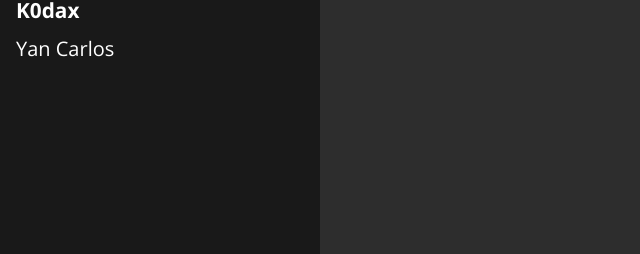
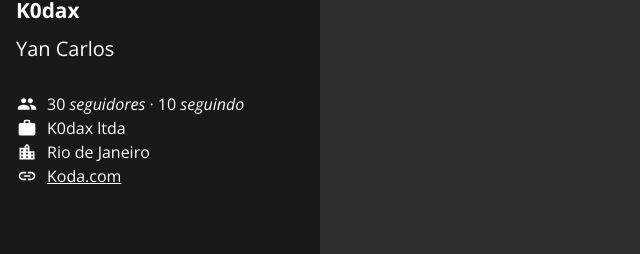
Before and after one commit to K0dax/api-github, a React (Create React App) app: page /repositories in a window 1280 px wide. Shown: the part 214-468 px from the top of the page, without its empty margins (0-640 px from the left). Built offline with nearby package versions, Linux system fonts and the light colour scheme.

Commit message:
Repositories users data pt.2

```diff
--- a/src/pages/RepositoriesPage/Profile/index.js
+++ b/src/pages/RepositoriesPage/Profile/index.js
@@ -1,6 +1,8 @@
 import React from 'react';
 
-import { Container, Header, Avatar, Login, Name } from './styles';
+import { MdGroup, MdLocationCity, MdWork, MdLink } from 'react-icons/md';
+
+import { Container, Header, Avatar, Login, Name, Inner, Data } from './styles';
 
 const Profile = () => (
   <Container>
@@ -9,6 +11,24 @@
       <Login>K0dax</Login>
       <Name>Yan Carlos</Name>
     </Header>
+    <Inner>
+      <Data>
+        <MdGroup size={20} />
+        30&nbsp;<i>seguidores</i>&nbsp;&middot;&nbsp;10&nbsp; <i>seguindo</i>
+      </Data>
+      <Data>
+        <MdWork size={20} />
+        K0dax ltda
+      </Data>
+      <Data>
+        <MdLocationCity size={20} />
+        Rio de Janeiro
+      </Data>
+      <Data>
+        <MdLink size={20} />
+        <a href="https://www.Koda.com">Koda.com</a>
+      </Data>
+    </Inner>
   </Container>
 );
 
--- a/src/pages/RepositoriesPage/Profile/styles.js
+++ b/src/pages/RepositoriesPage/Profile/styles.js
@@ -41,3 +41,23 @@
     display: none;
   }
 `;
+
+export const Inner = styled.div`
+  padding: 1rem;
+
+  @media only screen and (max-width: ${(props) => props.theme.breakpoints.md}) {
+    display: none;
+  }
+`;
+
+export const Data = styled.p`
+  display: flex;
+  margin-left: -15px;
+  align-items: center;
+  line-height: 1.5;
+
+  svg {
+    margin-right: 10px;
+  }
+`;
+// margin-left pra corrigir espaço bugado caso as svg's não resolvam deixarei com a mesma margin-left
```
